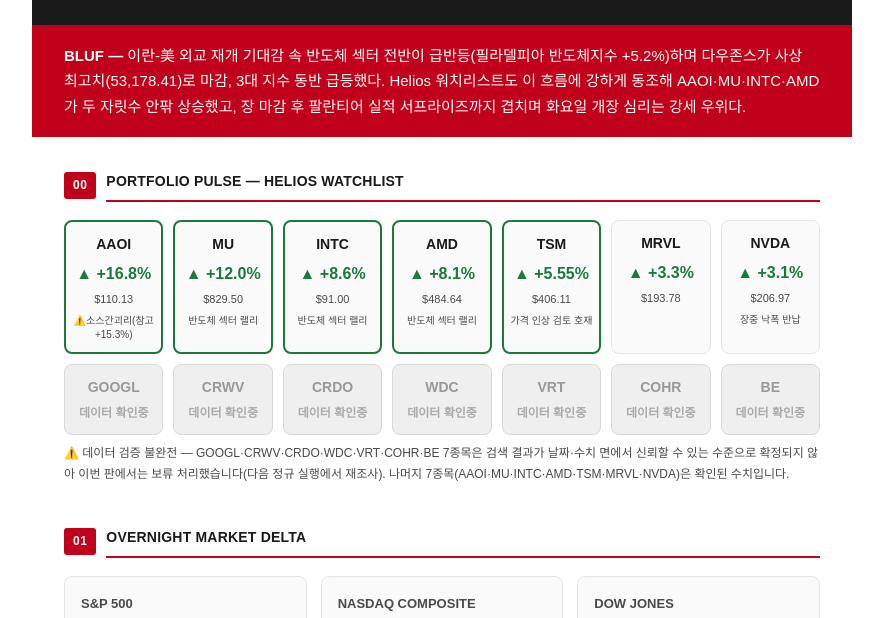
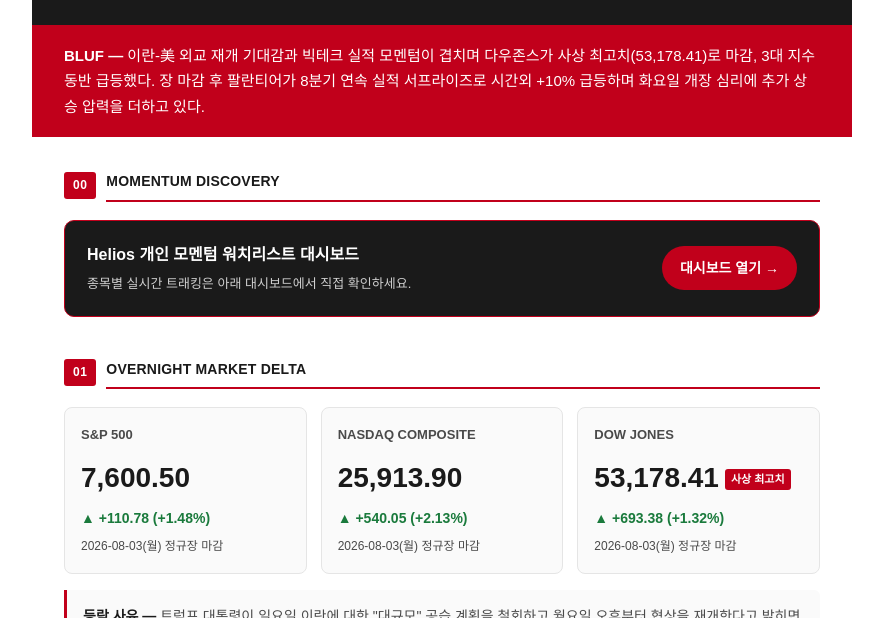
Before and after one commit to openstree-wq/market-alpha-briefing, a plain HTML site: page 20260804_MarketAlphaBriefing_v5.html in a window 1280 px wide. Shown: the part 102-720 px from the top of the page, without its empty margins (198-1081 px from the left). Drawn offline with Linux system fonts and the light colour scheme.

Commit message:
Update briefing archive 2026-08-04

```diff
--- a/20260804_MarketAlphaBriefing_v2.html
+++ b/20260804_MarketAlphaBriefing_v5.html
@@ -97,6 +97,33 @@
     letter-spacing:0.2px;
   }
 
+  /* Momentum Discovery link card */
+  .md-card{
+    display:flex;
+    align-items:center;
+    justify-content:space-between;
+    gap:16px;
+    flex-wrap:wrap;
+    background:var(--lupe-dark);
+    border-radius:10px;
+    padding:20px 22px;
+    border:1px solid var(--lupe-red);
+  }
+  .md-card .md-text{color:#fff;}
+  .md-card .md-title{font-size:16px;font-weight:800;margin-bottom:4px;}
+  .md-card .md-sub{font-size:13px;color:#CFCFCF;}
+  .md-card .md-btn{
+    display:inline-block;
+    background:var(--lupe-red);
+    color:#fff;
+    font-size:14px;
+    font-weight:700;
+    padding:10px 18px;
+    border-radius:24px;
+    text-decoration:none;
+    white-space:nowrap;
+  }
+
   /* Cards row */
   .cards{display:flex;gap:14px;flex-wrap:wrap;margin-bottom:16px;}
   .card{
@@ -124,45 +151,6 @@
     border-radius:3px;
     margin-left:6px;
     vertical-align:middle;
-  }
-
-  /* Portfolio Pulse chips */
-  .portfolio-grid{
-    display:grid;
-    grid-template-columns:repeat(7,1fr);
-    gap:10px;
-    margin-bottom:8px;
-  }
-  .pchip{
-    border:1px solid var(--border);
-    border-radius:8px;
-    padding:10px 6px;
-    text-align:center;
-    background:var(--bg-soft);
-  }
-  .pchip .tk{font-size:14px;font-weight:800;color:var(--lupe-dark);}
-  .pchip .pct{font-size:16px;font-weight:800;margin-top:4px;}
-  .pchip .px{font-size:11px;color:var(--lupe-mid);margin-top:2px;}
-  .pchip .tag{font-size:10px;color:var(--lupe-mid);margin-top:4px;line-height:1.4;}
-  .pchip.notable-up{border:2px solid var(--lupe-green);}
-  .pchip.notable-down{border:2px solid var(--lupe-red);}
-  .pchip.pending{background:#EFEFEF;border-color:#D8D8D8;}
-  .pchip.pending .tk{color:#999;}
-  .pchip.pending .pct{color:#AAA;font-size:12px;}
-  .news-ref{
-    display:inline-block;
-    background:var(--lupe-dark);
-    color:#fff;
-    font-size:9px;
-    font-weight:700;
-    padding:1px 5px;
-    border-radius:3px;
-    margin-top:4px;
-  }
-  .portfolio-note{
-    font-size:12px;
-    color:var(--lupe-mid);
-    margin-top:4px;
   }
 
   .narrative{
@@ -241,15 +229,6 @@
   .impact.HIGH{background:var(--lupe-red);}
   .impact.MEDIUM{background:var(--lupe-warn);}
   .impact.LOW{background:var(--lupe-mid);}
-  .badge-holding{
-    display:inline-block;
-    background:var(--lupe-dark);
-    color:#fff;
-    font-size:10px;
-    font-weight:700;
-    padding:2px 6px;
-    border-radius:3px;
-  }
   .news-card p{
     font-size:14px;
     color:var(--lupe-mid);
@@ -394,11 +373,12 @@
     header .logo-block .l1{font-size:13px;}
     .bluf{padding:14px 16px;font-size:14px;}
     section{padding:22px 16px 4px;}
+    .md-card{flex-direction:column;align-items:flex-start;text-align:left;}
+    .md-card .md-btn{width:100%;text-align:center;}
     .cards{flex-direction:column;}
     .card{flex:1 1 100%;}
     .card .val{font-size:24px;}
     .card .macroval{font-size:21px;}
-    .portfolio-grid{grid-template-columns:repeat(2,1fr);gap:8px;}
     .verdict-title{font-size:24px;}
     .signal-chips{flex-direction:row;}
 
@@ -449,87 +429,22 @@
   </header>
 
   <div class="bluf">
-    <b>BLUF —</b> 이란-美 외교 재개 기대감 속 반도체 섹터 전반이 급반등(필라델피아 반도체지수 +5.2%)하며 다우존스가 사상 최고치(53,178.41)로 마감, 3대 지수 동반 급등했다. Helios 워치리스트도 이 흐름에 강하게 동조해 AAOI·MU·INTC·AMD가 두 자릿수 안팎 상승했고, 장 마감 후 팔란티어 실적 서프라이즈까지 겹치며 화요일 개장 심리는 강세 우위다.
+    <b>BLUF —</b> 이란-美 외교 재개 기대감과 빅테크 실적 모멘텀이 겹치며 다우존스가 사상 최고치(53,178.41)로 마감, 3대 지수 동반 급등했다. 장 마감 후 팔란티어가 8분기 연속 실적 서프라이즈로 시간외 +10% 급등하며 화요일 개장 심리에 추가 상승 압력을 더하고 있다.
   </div>
 
-  <!-- 00 Portfolio Pulse -->
+  <!-- 00 Momentum Discovery -->
   <section>
     <div class="sec-title">
       <span class="sec-badge">00</span>
-      <h2>PORTFOLIO PULSE — HELIOS WATCHLIST</h2>
+      <h2>MOMENTUM DISCOVERY</h2>
     </div>
-    <div class="portfolio-grid">
-      <div class="pchip notable-up">
-        <div class="tk">AAOI</div>
-        <div class="pct up">▲ +16.8%</div>
-        <div class="px">$110.13</div>
-        <div class="tag">⚠️소스간괴리(참고 +15.3%)</div>
+    <div class="md-card">
+      <div class="md-text">
+        <div class="md-title">Helios 개인 모멘텀 워치리스트 대시보드</div>
+        <div class="md-sub">종목별 실시간 트래킹은 아래 대시보드에서 직접 확인하세요.</div>
       </div>
-      <div class="pchip notable-up">
-        <div class="tk">MU</div>
-        <div class="pct up">▲ +12.0%</div>
-        <div class="px">$829.50</div>
-        <div class="tag">반도체 섹터 랠리</div>
-      </div>
-      <div class="pchip notable-up">
-        <div class="tk">INTC</div>
-        <div class="pct up">▲ +8.6%</div>
-        <div class="px">$91.00</div>
-        <div class="tag">반도체 섹터 랠리</div>
-      </div>
-      <div class="pchip notable-up">
-        <div class="tk">AMD</div>
-        <div class="pct up">▲ +8.1%</div>
-        <div class="px">$484.64</div>
-        <div class="tag">반도체 섹터 랠리</div>
-      </div>
-      <div class="pchip notable-up">
-        <div class="tk">TSM</div>
-        <div class="pct up">▲ +5.55%</div>
-        <div class="px">$406.11</div>
-        <div class="tag">가격 인상 검토 호재</div>
-      </div>
-      <div class="pchip">
-        <div class="tk">MRVL</div>
-        <div class="pct up">▲ +3.3%</div>
-        <div class="px">$193.78</div>
-      </div>
-      <div class="pchip">
-        <div class="tk">NVDA</div>
-        <div class="pct up">▲ +3.1%</div>
-        <div class="px">$206.97</div>
-        <div class="tag">장중 낙폭 반납</div>
-      </div>
-      <div class="pchip pending">
-        <div class="tk">GOOGL</div>
-        <div class="pct">데이터 확인중</div>
-      </div>
-      <div class="pchip pending">
-        <div class="tk">CRWV</div>
-        <div class="pct">데이터 확인중</div>
-      </div>
-      <div class="pchip pending">
-        <div class="tk">CRDO</div>
-        <div class="pct">데이터 확인중</div>
-      </div>
-      <div class="pchip pending">
-        <div class="tk">WDC</div>
-        <div class="pct">데이터 확인중</div>
-      </div>
-      <div class="pchip pending">
-        <div class="tk">VRT</div>
-        <div class="pct">데이터 확인중</div>
-      </div>
-      <div class="pchip pending">
-        <div class="tk">COHR</div>
-        <div class="pct">데이터 확인중</div>
-      </div>
-      <div class="pchip pending">
-        <div class="tk">BE</div>
-        <div class="pct">데이터 확인중</div>
-      </div>
+      <a class="md-btn" href="https://momentum-discovery.pages.dev/" target="_blank" rel="noopener">대시보드 열기 →</a>
     </div>
-    <div class="portfolio-note">⚠️ 데이터 검증 불완전 — GOOGL·CRWV·CRDO·WDC·VRT·COHR·BE 7종목은 검색 결과가 날짜·수치 면에서 신뢰할 수 있는 수준으로 확정되지 않아 이번 판에서는 보류 처리했습니다(다음 정규 실행에서 재조사). 나머지 7종목(AAOI·MU·INTC·AMD·TSM·MRVL·NVDA)은 확인된 수치입니다.</div>
   </section>
 
   <!-- 01 Overnight Market Delta -->
@@ -559,7 +474,7 @@
       </div>
     </div>
     <div class="narrative">
-      <b>등락 사유 —</b> 트럼프 대통령이 일요일 이란에 대한 "대규모" 공습 계획을 철회하고 월요일 오후부터 협상을 재개한다고 밝히면서 호르무즈 해협 리스크가 완화, 위험자산 선호 심리가 살아났다. 여기에 아마존(시가총액 3조달러 돌파, +4%대), 메타(+6%), 알파벳·마이크로소프트(각 +5%)로 대표되는 빅테크 랠리가 지수를 견인했다. 특히 지난주 급락했던 반도체 섹터가 이날 강하게 반등했다 — 필라델피아 반도체지수(SOX) +5.2%, TSMC +5.55%(2027년 파운드리 가격 인상 검토 소식), 마이크론 +12%, 인텔 +8.6%, AMD +8.1%로 지난주 낙폭을 상당 부분 되돌렸다. 이날 발표된 7월 ISM 제조업 PMI가 전월 대비 2.3%p 상승한 55.6%(확장국면)를 기록한 점도 심리 개선에 일조했다. 다우는 이 여세로 사상 최고치를 새로 썼다.
+      <b>등락 사유 —</b> 트럼프 대통령이 일요일 이란에 대한 "대규모" 공습 계획을 철회하고 월요일 오후부터 협상을 재개한다고 밝히면서 호르무즈 해협 리스크가 완화, 위험자산 선호 심리가 살아났다. 여기에 아마존(시가총액 3조달러 돌파, +4%대), 메타(+6%), 엔비디아(+3%), 알파벳·마이크로소프트(각 +5%)로 대표되는 빅테크 랭리가 지수를 견인했다. 이날 발표된 7월 ISM 제조업 PMI가 전월 대비 2.3%p 상승한 55.6%(확장국면)를 기록한 점도 심리 개선에 일조했다. 다우는 이 여세로 사상 최고치를 새로 썼다.
     </div>
   </section>
 
@@ -574,7 +489,7 @@
         <div class="name">10Y TREASURY YIELD</div>
         <div class="macroval">4.69%</div>
         <div class="chg down">▼ -5.9bp (24h)</div>
-        <div class="meta">이란 데탕트發 인플레 압력 완화 + 금요일 고용지표 대기 매수. Alpha Vantage 공식 API 대조 결과 최신 발행치는 2026-07-31 4.75%(1영업일 지연) — 뉴스 사후확정치 4.69%를 대표값으로 채택</div>
+        <div class="meta">이란 데탕트發 인플레 압력 완화 + 금요일 고용지표 대기 매수</div>
       </div>
       <div class="card">
         <div class="name">DOLLAR INDEX (DXY)</div>
@@ -612,18 +527,18 @@
 
     <div class="news-card">
       <div class="news-head">
-        <h3>반도체 섹터 일제 반등…MU +12%, INTC +8.6%, AMD +8.1%</h3>
-        <span class="impact HIGH">HIGH <span class="badge-holding">📌 보유종목</span></span>
+        <h3>팔란티어, 8분기 연속 실적 서프라이즈…시간외 +10%</h3>
+        <span class="impact HIGH">HIGH</span>
       </div>
-      <p>지난주 1조달러 넘게 시가총액이 증발했던 반도체 섹터가 월요일 강하게 반등했다. TSMC가 2027년부터 파운드리 가격을 최대 10% 인상하는 방안을 검토 중이라는 보도와 앞선 TSMC의 분기 실적 서프라이즈·연간 가이던스 상향이 투자심리를 되살렸다. 필라델피아 반도체지수(SOX)는 +5.2%. Helios 워치리스트 중 MU·TSM·INTC·AMD·NVDA·MRVL이 모두 이 흐름에 동참했다.</p>
+      <p>월요일 장 마감 후 발표된 2분기 실적에서 EPS 0.41달러(예상 0.35달러), 매출 19.4억달러(예상 18억달러)로 어닝서프라이즈를 기록. 미국 상업부문 매출이 전년比 149% 급증했고, 연간 매출 가이던스를 76.5억~76.6억달러에서 81.6억달러로 상향했다. 다만 최근 4개 분기 연속 실적 발표 후 주가가 하락했던 전례가 있어 화요일 정규장 반응이 관건.</p>
     </div>
 
     <div class="news-card">
       <div class="news-head">
-        <h3>팔란티어, 8분기 연속 실적 서프라이즈…시간외 +10%</h3>
-        <span class="impact HIGH">HIGH</span>
+        <h3>7월 ISM 제조업 PMI 55.6%…확장국면 진입</h3>
+        <span class="impact MEDIUM">MEDIUM</span>
       </div>
-      <p>월요일 장 마감 후 발표된 2분기 실적에서 EPS 0.41달러(예상 0.35달러), 매출 19.4억달러(예상 18억달러)로 어닝서프라이즈를 기록. 미국 상업부문 매출이 전년比 149% 급증했고, 연간 매출 가이던스를 76.5억~76.6억달러에서 81.6억달러로 상향했다. 팔란티어는 Helios 워치리스트 종목은 아니나, AI 밸류체인 심리 지표로서 참고할 만하다.</p>
+      <p>7월 ISM 제조업 구매관리자지수가 전월 대비 2.3%p 상승한 55.6%를 기록하며 확장 국면(50 이상)에 진입했다. 제조업 경기 회복 신호로 해석되며 월요일 증시 상승분위기에 추가 근거를 제공했다. 이번 주는 화요일 JOLTS를 시작으로 금요일 7월 비농업고용지표까지 노동시장 데이터가 집중돼 있어 후속 확인이 필요하다.</p>
     </div>
   </section>
 
@@ -752,7 +667,7 @@
     <div class="verdict-box">
       <div class="verdict-title">Aggressive Growth 근접</div>
       <div class="verdict-body">
-        지정학 리스크 완화(이란-美 협상 재개), 반도체 섹터 급반등(SOX +5.2%, Helios 워치리스트 7종목 동반 상승), 국채금리·유가 동반 하락이 동시에 정렬되며 전형적인 리스크온 환경이 조성됐다. S&amp;P500 기준 어닝시즌 상회율이 85%에 육박해 펀더멘털도 랠리를 뒷받침한다. 다만 CNN Fear&amp;Greed 공식치가 발행 지연으로 여전히 42(Fear) 구간에 머물러 있어 심리지표는 랠리를 온전히 반영하지 못하고 있고, 워치리스트 중 GOOGL·CRDO·WDC·VRT·COHR·BE·CRWV 7종목은 이번 판에서 데이터 미확정 상태다 — 다음 정규 브리핑에서 재확인이 필요하다. 금요일 NFP 발표 전까지 변동성 확대 가능성도 열어둬야 한다.
+        지정학 리스크 완화(이란-美 협상 재개), 빅테크 실적 모멘텀(팔란티어 시간외 +10%, 아마존 시총 3조달러), 국채금리·유가 동반 하락이 동시에 정렬되며 전형적인 리스크온 환경이 조성됐다. S&amp;P500 기준 어닝시즌 상회율이 85%에 육박해 펀더멘털도 랠리를 뒷받침한다. 다만 CNN Fear&amp;Greed 공식치가 발행 지연으로 여전히 42(Fear) 구간에 머물러 있어 심리지표는 랠리를 온전히 반영하지 못하고 있으며, 금요일 NFP 발표 전까지 변동성 확대 가능성을 열어둘 필요가 있다.
       </div>
     </div>
     <div class="signal-chips">
@@ -771,21 +686,15 @@
     </div>
     <div class="src-summary">
       지수 종가 출처: CNBC(via UPI) / Schaeffer's Investment Research — 교차확인 완료<br>
-      매크로 지표 출처: Alpha Vantage(공식 API, MARKET_STATUS·TREASURY_YIELD) / MarketScreener·CNBC(10Y 사후확정치) / TradingEconomics(DXY·Brent) / CNN Fear&amp;Greed 공식 API·feargreedmeter.com(F&amp;G)<br>
-      뉴스·워치리스트 출처: Yahoo Finance, Benzinga, GuruFocus, TradingKey, FX Leaders, Kiplinger(경제캘린더)
+      매크로 지표 출처: MarketScreener·CNBC(10Y) / TradingEconomics(DXY·Brent) / CNN Fear&amp;Greed 공식 API·feargreedmeter.com(F&amp;G)<br>
+      뉴스 출처: Yahoo Finance, TheStreet, FX Leaders, Kiplinger(경제캘린더)
     </div>
     <ul class="src-list">
       <li><span class="tag-ok">✅ 교차확인</span> S&amp;P500 / Nasdaq / Dow 종가 — <a href="https://www.cnbc.com/2026/08/02/stock-market-today-live-updates.html">CNBC</a>, <a href="https://www.upi.com/Top_News/US/2026/08/03/dow-jones-record/4331785790693/">UPI</a>, <a href="https://www.schaeffersresearch.com/content/ezines/2026/08/03/dow-kicks-off-august-with-record-high-as-tech-claws-back">Schaeffer's</a> (등락률·등락폭 검산 완료)</li>
-      <li><span class="tag-ok">✅ 신설: Alpha Vantage 공식 API</span> 미국 정규장 개장 상태 "closed" 확인(MARKET_STATUS) — 오늘 지수·종목 데이터가 정규장 마감치임을 재확인</li>
-      <li><span class="tag-ok">✅ 교차확인</span> 10Y 국채금리 4.69%(-5.9bp, 대표값, 뉴스 사후확정) — <a href="https://www.marketscreener.com/news/us-10-year-treasury-yield-drops-5-9-basis-points-to-4-69-2-year-rate-slides-4-3-basis-points-to-4-ce7f50d9d98bf62d">MarketScreener</a>, <a href="https://www.cnbc.com/2026/08/03/us-treasury-yields-investors-bonds-war.html">CNBC</a> · Alpha Vantage TREASURY_YIELD 공식치는 2026-07-31 4.75%로 1영업일 지연 확인됨(참고값)</li>
+      <li><span class="tag-ok">✅ 교차확인</span> 10Y 국채금리 4.69%(-5.9bp) — <a href="https://www.marketscreener.com/news/us-10-year-treasury-yield-drops-5-9-basis-points-to-4-69-2-year-rate-slides-4-3-basis-points-to-4-ce7f50d9d98bf62d">MarketScreener</a>, <a href="https://www.cnbc.com/2026/08/03/us-treasury-yields-investors-bonds-war.html">CNBC</a></li>
       <li><span class="tag-warn">⚠️ 근사치</span> DXY 99.62(-0.30%) — TradingEconomics 계열 검색 결과 기준, 참고값 99.72(-0.19%)와 괴리 0.5% 미만</li>
       <li><span class="tag-ok">✅ 교차확인</span> CNN Fear&amp;Greed 42(Fear) — <a href="https://production.dataviz.cnn.io/index/fearandgreed/graphdata">CNN 공식 API</a>, <a href="https://feargreedmeter.com">feargreedmeter.com</a> (단, 공식치 기준일 2026-07-31로 3거래일 지연 — 본문에 명시)</li>
       <li><span class="tag-warn">⚠️ 소스 간 괴리</span> Brent 83.82(-4.68%, 대표값) / 82.92(-5.69%, 참고값) — <a href="https://tradingeconomics.com/commodity/brent-crude-oil">TradingEconomics</a>, <a href="https://www.forbes.com/advisor/investing/oil-prices-today/">Forbes Advisor</a></li>
-      <li><span class="tag-ok">✅ 확인</span> 반도체 섹터 랠리(MU/TSM/INTC/AMD) — <a href="https://finance.yahoo.com/markets/stocks/articles/mu-skhy-nvda-amd-intc-085017500.html">Yahoo Finance</a>, TradingKey 검색결과 교차확인</li>
-      <li><span class="tag-ok">✅ 확인</span> MRVL +3.3% $193.78 — <a href="https://www.gurufocus.com/news/8999621/a-look-at-marvell-technology-inc-mrvl-after-33-gain-gf-value-11312-vs-price-19378">GuruFocus</a></li>
-      <li><span class="tag-ok">✅ 확인</span> NVDA +3.1% $206.97 — <a href="https://finance.yahoo.com/markets/stocks/articles/nvidia-stock-reverses-early-loss-183444121.html">Yahoo Finance</a></li>
-      <li><span class="tag-warn">⚠️ 소스 간 괴리</span> AAOI +16.8%(대표값, 24/7 Wall St. 원문) / +15.3%(참고값, 별도 카드 요약) — <a href="https://247wallst.com/cards/applied-optoelectronics-aaoi-price-swing-01kz43epev7tte80n8y06myazy">24/7 Wall St.</a></li>
-      <li><span class="tag-warn">⚠️ 데이터 미확정</span> GOOGL·CRWV·CRDO·WDC·VRT·COHR·BE — 검색결과 날짜 불일치(전주 실적발표 반응과 혼재) 또는 원문 미확보로 이번 판 보류, 원문 미접근·검색결과 교차확인 실패</li>
       <li><span class="tag-ok">✅ 확인</span> 팔란티어 2분기 실적 및 시간외 반응 — <a href="https://www.fxleaders.com/news/2026/08/03/palantir-technologies-q2-earnings-send-pltr-stock-above-140-as-revenue-growth-accelerates/">FX Leaders</a></li>
       <li><span class="tag-ok">✅ 확인</span> 이번 주 경제 캘린더 — <a href="https://www.kiplinger.com/investing/economy/this-weeks-economic-calendar">Kiplinger</a></li>
       <li><span class="tag-ok">✅ 확인</span> 이란-美 외교 재개·유가 하락 배경 — <a href="https://www.thestreet.com/stock-market-today/stock-market-today-aug-3-2026-dow-futures-climb-as-oil-slides-on-renewed-iran-talks">TheStreet</a></li>
@@ -794,7 +703,7 @@
 
   <footer>
     © 2026 LUPE · Market Alpha Briefing · Helios Momentum Strategy<br>
-    생성일시: 2026-08-04 08:50 KST (v2, 사용자 요청 테스트 실행) · 기준일: 2026-08-03(월) 정규장 마감 · Page 1/1
+    생성일시: 2026-08-04 09:14 KST (v5 — v1 콘텐츠 기준 + Momentum Discovery 링크 추가) · 기준일: 2026-08-03(월) 정규장 마감 · Page 1/1
   </footer>
 
 </div>
```
Also changed, not shown: index.html (+3 -3 lines).
